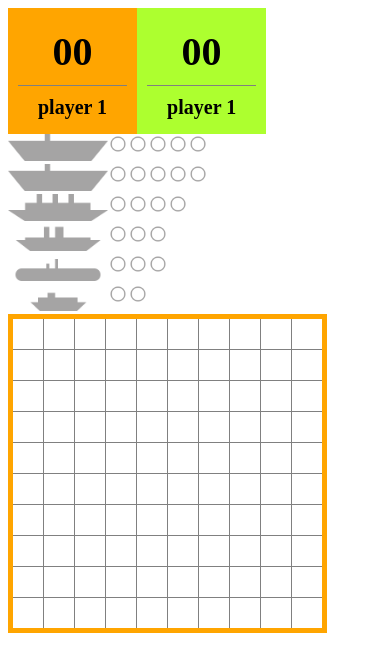
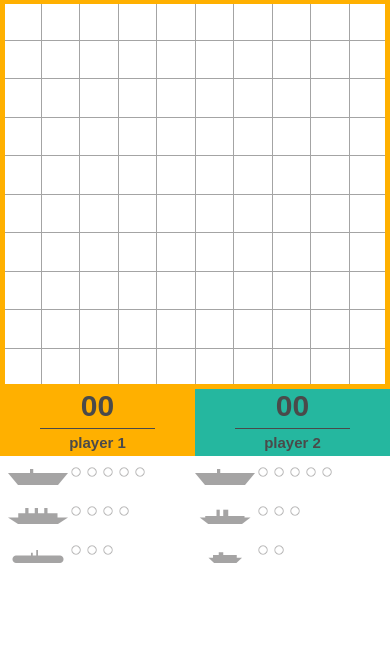
Before and after one commit to roma-vat/battleship, a React app: page / in a window 390 px wide. Built offline with nearby package versions, Linux system fonts and the light colour scheme.

Commit message:
Application styling

```diff
--- /dev/null
+++ b/src/components/App.css
@@ -0,0 +1,29 @@
+div,
+input {
+    font-family: Arial, Helvetica, sans-serif;
+    color: rgb(74, 74, 74);
+}
+
+* {
+    box-sizing: border-box;
+}
+
+body {
+    margin: 0px;
+}
+
+#root {
+    text-align: center;
+}
+
+.app-main {
+    display: inline-block;
+    width: 100%;
+    max-width: 1200px;
+    text-align: left;
+}
+
+.app-main-inner {
+    position: relative;
+    width: 100%;
+}
--- a/src/components/App.js
+++ b/src/components/App.js
@@ -3,15 +3,18 @@ import BoardContainer from '../containers/BoardContainer';
 import GameOverContainer from '../containers/GameOverContainer';
 import ScoreContainer from '../containers/ScoreContainer';
 import ShipSummaryContainer from '../containers/ShipSummaryContainer';
+import './App.css';
 
 class App extends Component {
     render() {
         return (
-            <div>
-                <ScoreContainer />
-                <ShipSummaryContainer />
-                <BoardContainer />
-                <GameOverContainer />
+            <div className="app-main">
+                <div className="app-main-inner">
+                    <ScoreContainer />
+                    <ShipSummaryContainer />
+                    <BoardContainer />
+                    <GameOverContainer />
+                </div>
             </div>
         );
     }
--- a/src/components/Board.css
+++ b/src/components/Board.css
@@ -1,7 +1,18 @@
 .board {
     display: table;
-    border: orange 5px solid;
+    border: rgb(255, 176, 0) 5px solid;
     border-collapse: collapse;
+    width: 100%;
+    height: 100%;
+}
+
+.board-outer {
+    width: 66vw;
+    height: 66vw;
+    top: 0px;
+    right: 0px;
+    position: absolute;
+    padding: 10px;
 }
 
 .board-row {
@@ -10,11 +21,11 @@
 
 .board-cell {
     display: table-cell;
-    border: gray 1px solid;
-    width: 30px;
-    height: 30px;
+    border: rgb(164, 164, 164) 1px solid;
+    width: 10%;
+    height: 10%;
     background-position: center;
-    background-size: 105%;
+    background-size: 110%;
 }
 
 .board-cell.shoot {
@@ -24,3 +35,26 @@
 .board-cell.shoot.hit {
     background-image: url('../assets/hit.png');
 }
+
+@media(min-width: 1200px) {
+    .board-outer {
+        width: 800px;
+        height: 800px;
+    }
+}
+
+@media(max-width: 800px) {
+    .board-outer {
+        width: 100vw;
+        height: 100vw;
+        padding-top: 0px;
+        padding-bottom: 20px;
+    }
+}
+
+@media (max-width: 570px) {
+    .board-outer {
+        margin-top: -15px;
+        padding: 0px;
+    }
+}
--- a/src/components/Board.js
+++ b/src/components/Board.js
@@ -28,8 +28,10 @@ class Board extends Component {
 
     render() {
         return (
-            <div className="board">
-                {this.props.board.map((row, rowindex) => this.renderRow(row, rowindex))}
+            <div className="board-outer">
+                <div className="board">
+                    {this.props.board.map((row, rowindex) => this.renderRow(row, rowindex))}
+                </div>
             </div>
         );
     }
--- a/src/components/GameOver.css
+++ b/src/components/GameOver.css
@@ -1,6 +1,6 @@
 .game-over {
     display: none;
-    position: absolute;
+    position: fixed;
     top: 0;
     left: 0;
     padding-top: 30px;
--- a/src/components/Score.css
+++ b/src/components/Score.css
@@ -1,20 +1,22 @@
 .score-main {
     display: table;
     text-align: center;
+    width: 33%;
+    padding: 10px;
 }
 
 .player-score {
     display: table-cell;
-    background-color: greenyellow;
+    background-color: rgb(37, 183, 159);
     padding: 10px;
 }
 
 .player-score.me {
-    background-color: orange;
+    background-color: rgb(255, 176, 0);
 }
 
 .score-value {
-    border-bottom: 1px gray solid;
+    border-bottom: 1px rgb(74, 74, 74) solid;
     font-size: 40px;
     font-weight: bold;
     padding: 10px;
@@ -22,6 +24,35 @@
 
 .score-playername {
     font-size: 20px;
-    font-weight: bold;
+    font-weight: bolder;
     padding: 10px 20px 5px;
+    white-space: nowrap;
 }
+
+@media(max-width: 800px) {
+    .score-main {
+        top: 100vw;
+        position: absolute;
+        width: 200px;
+        padding-top: 0px;
+    }
+    .score-value {
+        font-size: 30px;
+        padding: 5px;
+    }
+    .score-playername {
+        font-size: 15px;
+        padding: 5px;
+    }
+}
+
+@media (max-width: 570px) {
+    .score-main {
+        margin-top: -20px;
+        width: 100%;
+        padding: 0px;
+    }
+    .player-score {
+        padding: 0px 40px;
+    }
+}
--- a/src/components/Score.js
+++ b/src/components/Score.js
@@ -4,21 +4,21 @@ import './Score.css';
 class Score extends Component {
     render() {
         return (
-            <div class="score-main">
-                <div class="player-score me">
-                    <div class="score-value">
+            <div className="score-main">
+                <div className="player-score me">
+                    <div className="score-value">
                         {this.props.clicks.toString().padStart(2, 0)}
                     </div>
-                    <div class="score-playername">
+                    <div className="score-playername">
                         player 1
                     </div>
                 </div>
-                <div class="player-score competitor">
-                    <div class="score-value">
+                <div className="player-score competitor">
+                    <div className="score-value">
                         00
                     </div>
-                    <div class="score-playername">
-                        player 1
+                    <div className="score-playername">
+                        player 2
                     </div>
                 </div>
             </div>
--- a/src/components/ShipSummary.css
+++ b/src/components/ShipSummary.css
@@ -1,20 +1,31 @@
 .ship-summary {
+    display: block;
+    width: 33%;
+}
+
+.ship-row {
+    display: inline-block;
+    width: 100%;
+    height: 40px;
+    margin: 10px;
+}
+
+.ship-row-inner {
     display: table;
 }
 
-.ship-row {
-    display: table-row;
-}
-
-.ship-row div {
+.ship-row-inner>div {
     display: table-cell;
 }
 
 .shippic {
     width: 100px;
-    height: 30px;
+    height: 40px;
     background-size: contain;
     background-repeat: no-repeat;
+    background-position: center;
+    top: 0px;
+    left: 0px;
 }
 
 .shippic.carrier {
@@ -37,18 +48,61 @@
     background-image: url(../assets/carrier_shape.png);
 }
 
-.shiplive {
-    vertical-align: middle;
+.ship-live {
+    padding-top: 5px;
 }
 
 .livescore {
     width: 20px;
     height: 20px;
+    margin: 3px;
     background-image: url(../assets/miss_small.png);
     background-size: contain;
     background-repeat: no-repeat;
+    display: inline-block;
 }
 
 .livescore.shooted {
     background-image: url(../assets/hit_small.png);
 }
+
+@media(max-width: 800px) {
+    .ship-summary {
+        top: 100vw;
+        left: 200px;
+        right: 0px;
+        width: auto;
+        position: absolute;
+    }
+    .ship-row {
+        width: 49%;
+        margin: 0px;
+        height: auto;
+    }
+    .shippic {
+        width: 70px;
+        height: 40px;
+    }
+    .livescore {
+        width: 15px;
+        height: 15px;
+        margin: 2px;
+    }
+}
+
+@media (max-width: 570px) {
+    .ship-summary {
+        margin-top: 55px;
+        left: auto;
+        width: 98%;
+    }
+    .shippic {
+        width: 60px;
+        height: 35px;
+    }
+    .livescore {
+        width: 12px;
+        height: 12px;
+        margin: 2px;
+    }
+}
--- a/src/components/ShipSummary.js
+++ b/src/components/ShipSummary.js
@@ -21,10 +21,12 @@ class ShipSummary extends Component {
         }
         return (
             <div className="ship-row" key={shipId}>
-                <div className={"shippic " + ship.ship}>
-                </div>
-                <div className="ship-live">
-                    {liveScores}
+                <div className="ship-row-inner" >
+                    <div className={"shippic " + ship.ship}>
+                    </div>
+                    <div className="ship-live">
+                        {liveScores}
+                    </div>
                 </div>
             </div>
         )
```
